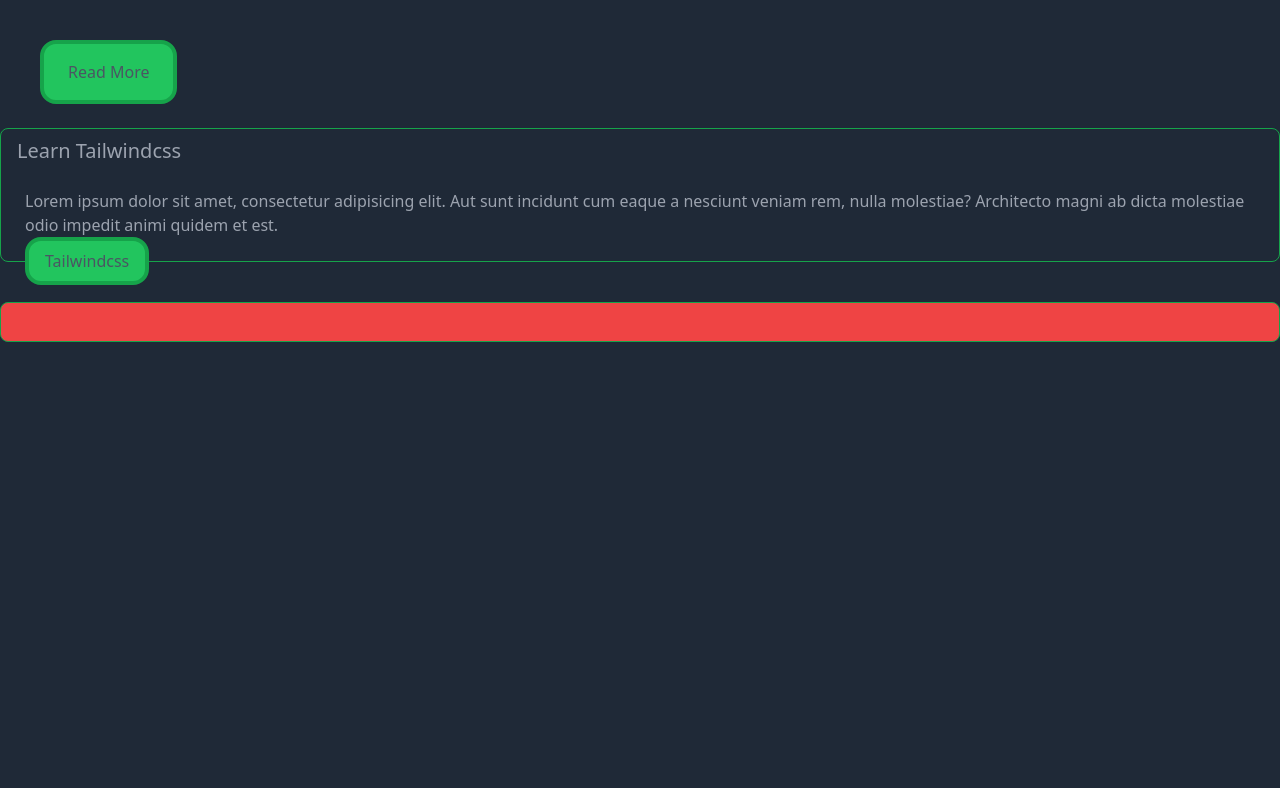
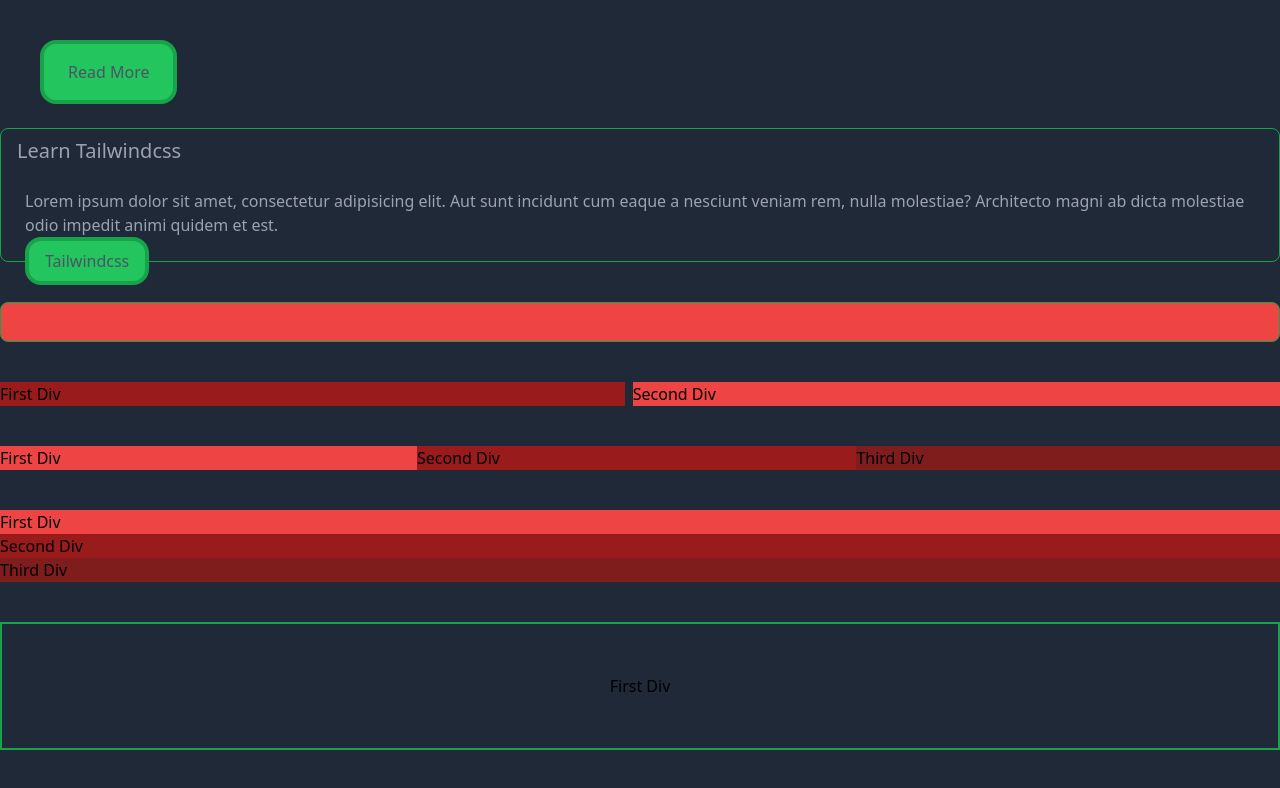
Before and after one commit to ProgrammerSohan/Mastering-Tailwind-CSS, a website built with Vite: page vite/vite-tailwind/index.html in a window 1280 px wide. Built offline with nearby package versions, Linux system fonts and the light colour scheme.

Commit message:
7_flexbox_s2_t6

```diff
--- a/vite/vite-tailwind/index.html
+++ b/vite/vite-tailwind/index.html
@@ -27,9 +27,37 @@
     <div class="container mt-10 mx-auto h-10 bg-black md:bg-transparent lg:bg-white
      xl:bg-red-500 border border-green-600 rounded-lg">
 
+    </div>
+
+    <!-- flexbox -->
+    <div class="container mx-auto mt-10 md:flex space-y-2 md:space-y-0 md:space-x-2">
+      <div class="flex-grow bg-red-800">First Div</div>
+      <div class="flex-grow bg-red-500">Second Div</div>
 
     </div>
 
+    <!-- justify content -->
+    <div class="container mx-auto mt-10 flex justify-around">
+      <div class="flex-grow bg-red-500">First Div</div>
+      <div class="flex-grow bg-red-800">Second Div</div>
+      <div class="flex-grow bg-red-900">Third Div</div>
+
+    </div>
+    <!-- flex direction -->
+    <!-- flex row -->
+    <div class="container mx-auto mt-10 flex flex-col">
+      <div class="flex-grow bg-red-500">First Div</div>
+      <div class="flex-grow bg-red-800">Second Div</div>
+      <div class="flex-grow bg-red-900">Third Div</div>
+
+    </div>
+
+    <!-- flex centered text -->
+    <div class="container mx-auto mt-10 flex h-32 border-2 border-green-600 justify-center items-center">
+      <div class="">First Div</div>
+
+
+    </div>
 
   </body>
 </html>
```
